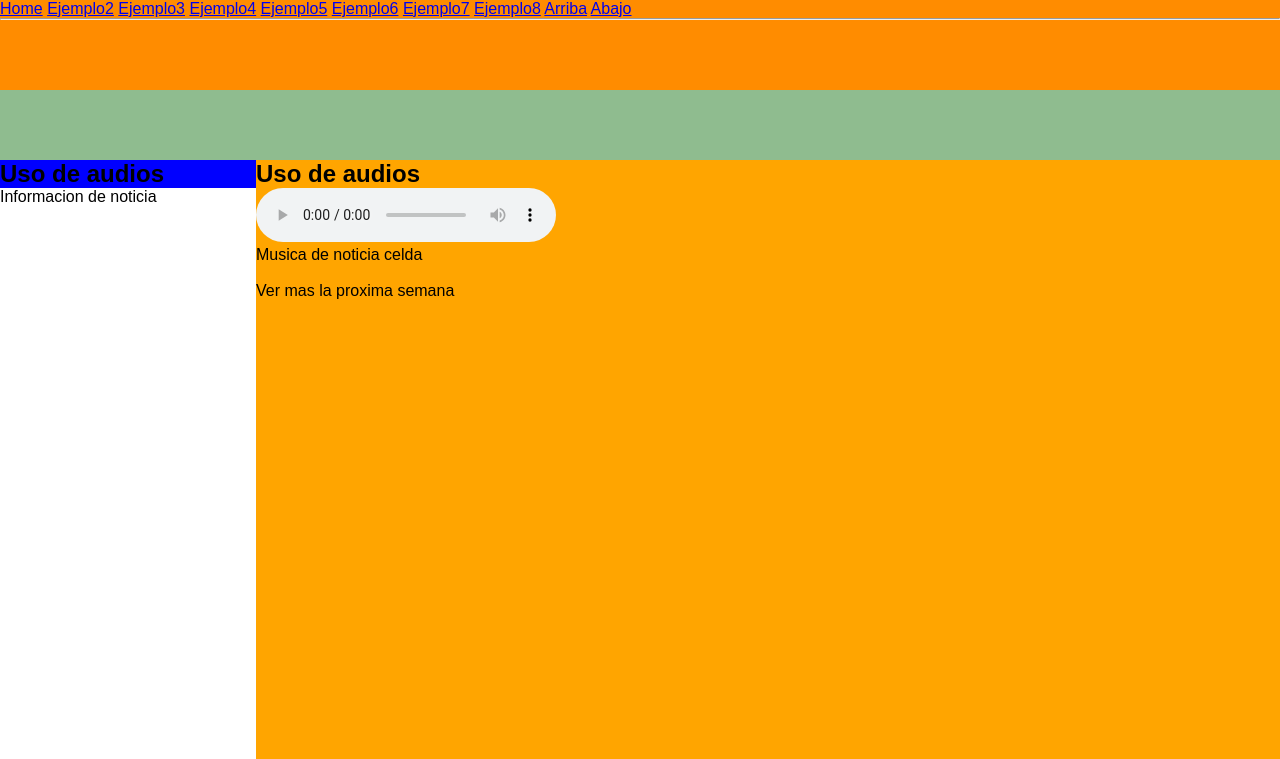
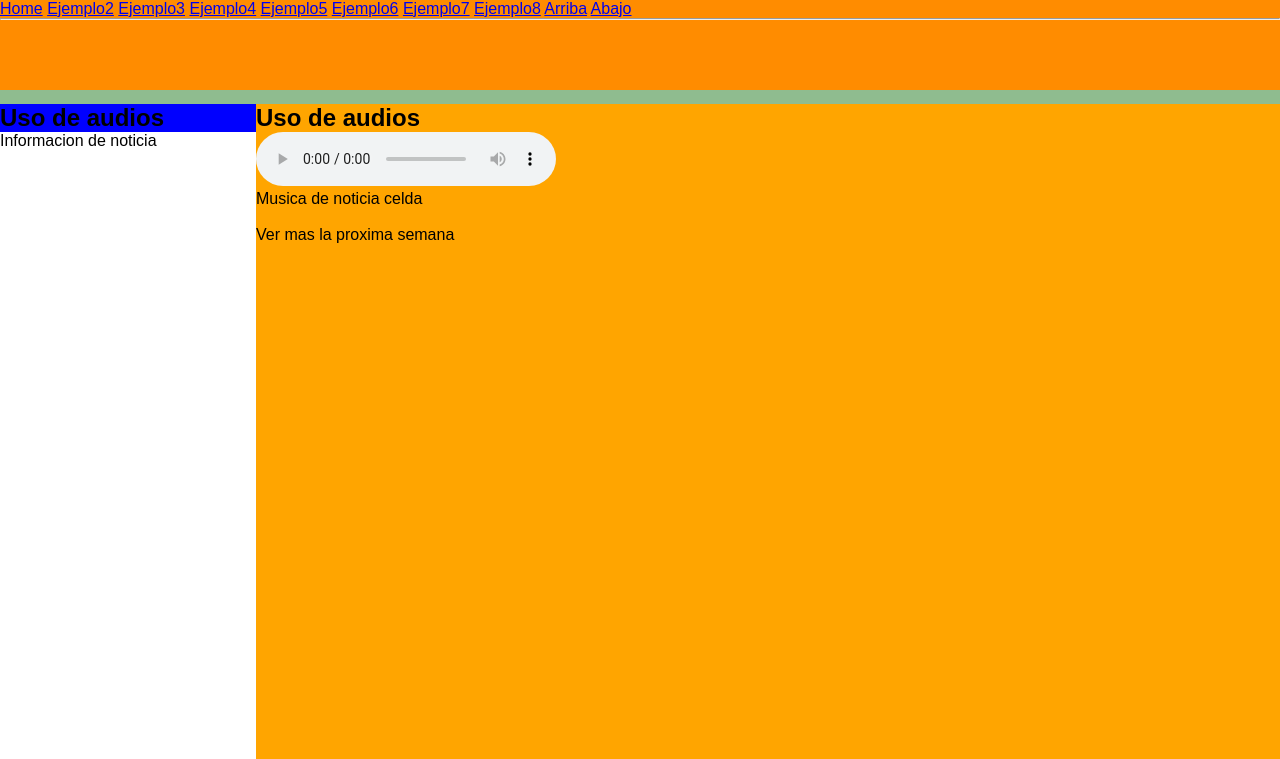
Before and after one commit to Fernando3281/Proyecto_TiendaDAP, a Spring Boot app: page /audios.html in a window 1280 px wide. Shown: the top 759 px of the page. Run offline with Spring Boot 4, Linux system fonts and the light colour scheme.

Commit message:
Semana 3-v2
correcciones

```diff
--- a/dev/Tienda_VI/Tienda/tienda_v1/src/main/resources/static/css/estilos.css
+++ b/dev/Tienda_VI/Tienda/tienda_v1/src/main/resources/static/css/estilos.css
@@ -15,7 +15,7 @@ Click nbfs://nbhost/SystemFileSystem/Templates/Other/CascadeStyleSheet.css to ed
 
 body {
     font-family: sans-serif;
-    padding: 80px 20px 0;
+    padding: 100px 20px 0;
     background-color: darkseagreen;
 }
 
@@ -30,10 +30,10 @@ body {
 
 .aside{
     position: fixed;
-    top: 20%;
+    top: 13%;
     left: 0%;
     width: 20%;
-    height: 75%;
+    height: 82%;
     background-color: appworkspace;
 }
 
@@ -43,10 +43,10 @@ body {
 
 .section{
     position: fixed;
-    top: 20%;
+    top: 13%;
     left: 20%;
     width: 80%;
-    height: 75%;
+    height: 82%;
     background-color: orange;
     overflow-y: scroll;
 
```
